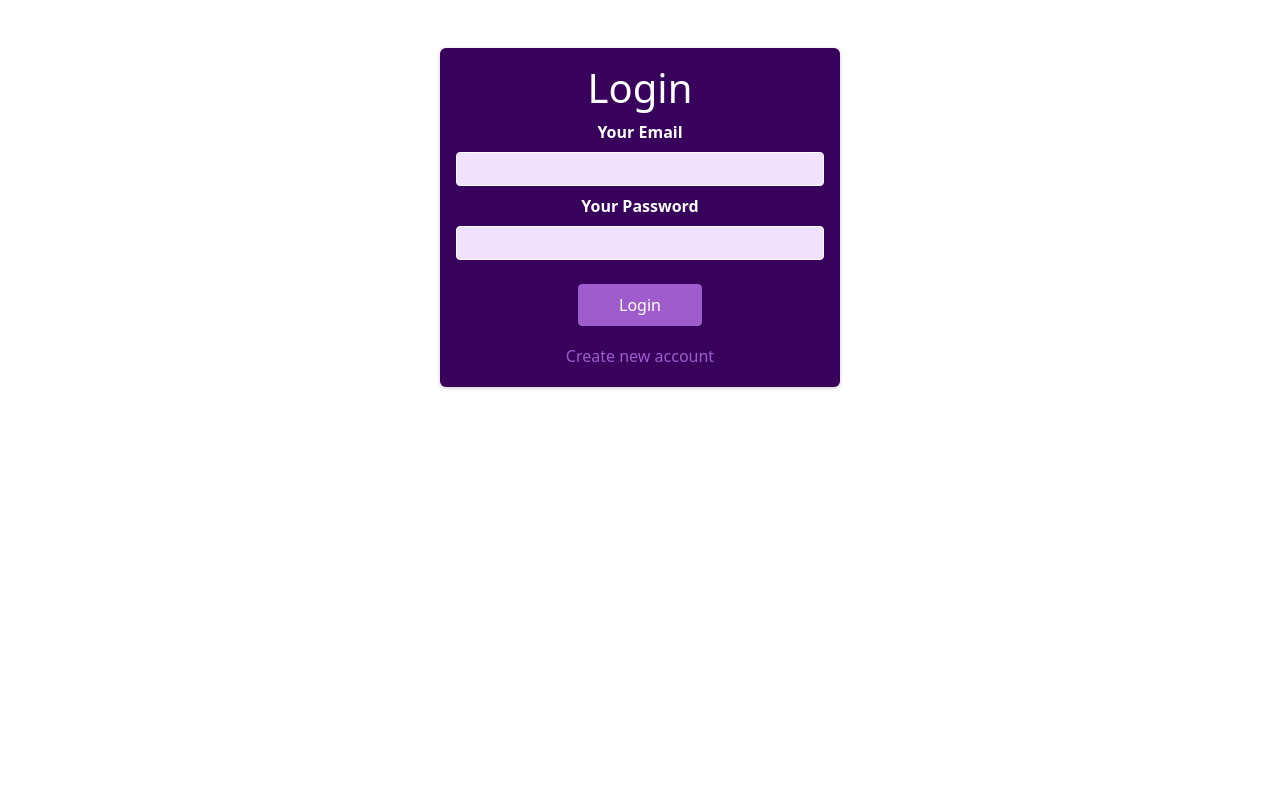
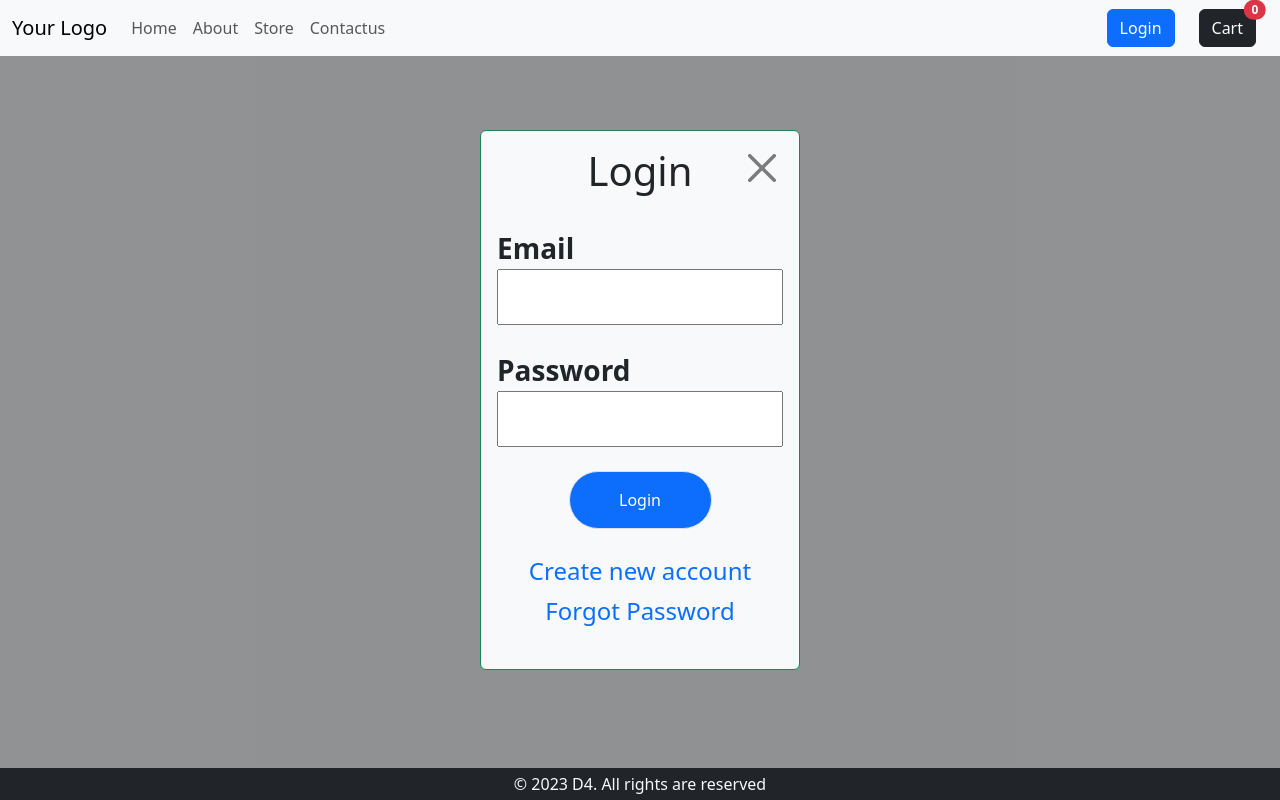
Before and after one commit to codepath26/Eccomarce_React, a React (Create React App) app: page /login in a window 1280 px wide. Built offline with nearby package versions, Linux system fonts and the light colour scheme.

Commit message:
adding new modal layout for the login and signup

```diff
--- a/package.json
+++ b/package.json
@@ -6,6 +6,7 @@
     "@testing-library/jest-dom": "^5.17.0",
     "@testing-library/react": "^13.4.0",
     "@testing-library/user-event": "^13.5.0",
+    "axios": "^1.6.2",
     "bootstrap": "^5.3.2",
     "react": "^18.2.0",
     "react-dom": "^18.2.0",
--- a/src/App.js
+++ b/src/App.js
@@ -7,6 +7,7 @@ import { useState } from "react";
 import Footer from "./Components/Footer/Footer";
 import ProductsProvider from "./Context/ProductsContext";
 import AuthContextProvider from "./Context/AuthContext";
+import Signup from "./Components/Auth/Signup";
 
    //this is the kind mistack which i made i used to render elements into the header so that the element is not show into the web pade don't do the next time
                   //  <Header>
@@ -26,22 +27,10 @@ function App() {
     <AuthContextProvider>
     <CartProvider>
       <ProductsProvider>
-                    {/* Conditionally render Header and Footer based on the route */}
-                    {window.location.pathname !== '/login' && window.location.pathname !== '/signup' && (
-              <>
-                <Header onOpen={onShowCart} />
-                {showCart && <Cart onClose={onHideCart} />}
-              </>
-            )}
-
-            <Outlet />
-
-            {/* Conditionally render Footer based on the route */}
-            {window.location.pathname !== '/login' && window.location.pathname !== '/signup' && <Footer />}
-      {/* <Header onOpen={onShowCart}/>  */}
-      {/* {showCart && <Cart onClose ={onHideCart} />} */}
-      {/* <Outlet/> */}
-      {/* <Footer/> */}
+      <Header onOpen={onShowCart}/>
+      {showCart && <Cart onClose ={onHideCart} />}
+      <Outlet/>
+      <Footer/>
     </ProductsProvider>
     </CartProvider>
     </AuthContextProvider>
--- a/src/Components/Auth/AuthForm.js
+++ b/src/Components/Auth/AuthForm.js
@@ -4,6 +4,7 @@ import classes from "./AuthForm.module.css";
 import { useAuthContext } from "../../Context/AuthContext";
 
 const AuthForm = () => {
+
   const emailInputRef = useRef();
   const passwordInputRef = useRef();
   const [isLogin, setIsLogin] = useState(true);
--- /dev/null
+++ b/src/Components/Auth/Signup.js
@@ -0,0 +1,18 @@
+import React from 'react'
+import { createPortal } from 'react-dom'
+import SignUpModal from '../Overlays/SignUpModal';
+
+function Signup(props) {
+
+  const portalElement = document.getElementById('overlays');
+  return (
+    <>
+
+     {
+      createPortal(<SignUpModal onclose={props.onClose}/>,portalElement)
+     }
+    </>
+  )
+}
+
+export default Signup;
--- a/src/Components/Header/Header.js
+++ b/src/Components/Header/Header.js
@@ -1,18 +1,24 @@
 import React from "react";
 import "bootstrap/dist/css/bootstrap.min.css";
-import { Link, NavLink } from "react-router-dom";
+import { Link, NavLink, useNavigate } from "react-router-dom";
 import { useProduct } from "../../Context/CartContext";
 import { useAuthContext } from "../../Context/AuthContext";
 
 function Header(props) {
   const { cartDetails } = useProduct();
-  const {logoutHandler} = useAuthContext();
+  const {logoutHandler ,userIsLoggedIn} = useAuthContext();
+    const navigate = useNavigate();
   const totalNumber = cartDetails.products.reduce((acc, product) => {
     return acc + product.quantity;
   }, 0);
   console.log("total number", totalNumber);
+  const onLogOut = ()=>{
+    logoutHandler();
+    navigate('/login');
+
+  }
   return (
-    <nav className="navbar navbar-expand-lg navbar-light bg-light position-fixed top-0 left-0 w-100">
+    <nav className="navbar navbar-expand-lg navbar-light bg-light position-fixed top-0 left-0 w-100 z-1">
       <div className="container">
         <Link className="navbar-brand" to="#">
           Your Logo
@@ -74,10 +80,7 @@ function Header(props) {
         </div>
       </div>
 
-      <Link className="btn btn-primary" to="/login">
-        Login
-      </Link>
-      <button onClick={()=>logoutHandler()} className="btn btn-primary mx-1">Logout</button>
+     { !userIsLoggedIn  ? <Link className="btn btn-primary" to="/login">Login</Link> : <button onClick={onLogOut} className="btn btn-primary mx-1">Logout</button>}
       <button
         className="btn btn-dark mx-4 position-relative"
         onClick={() => {
--- /dev/null
+++ b/src/Components/Overlays/LoginModal.js
@@ -0,0 +1,95 @@
+import axios from "axios";
+import React, { useState } from "react";
+import { Link, useNavigate } from "react-router-dom";
+
+function LoginModal(props) {
+  const [email, setEmail] = useState("");
+  const [password, setPassword] = useState("");
+
+  const navigate = useNavigate();
+  const closeOverlay = () => {
+    navigate("/");
+  };
+  const onLogin = async (e) => {
+    e.preventDefault();
+    const user = {
+      email: email,
+      password: password,
+    };
+    try {
+      const response = await axios.post(
+        `https://identitytoolkit.googleapis.com/v1/accounts:signInWithPassword?key=${process.env.REACT_APP_FIREBASE_API_KEY}`,
+        user
+      );
+      console.log("Login response",response);
+      navigate('/');
+    } catch (err) {
+      console.log(err);
+    }
+  };
+  return (
+    <>
+      <div className="w-100 vh-100  d-flex justify-content-center align-items-center bg-dark bg-opacity-50 z-2">
+        <div className="w-50">
+          <form
+            onClick={onLogin}
+            className="border border-success w-50 m-auto p-3 rounded z-3 bg-light position-relative"
+          >
+            <button
+              className="btn-close z-1 position-absolute top-0 end-0 fs-3 m-3 "
+              onClick={() => closeOverlay()}
+            ></button>
+            <div className="text-center">
+              <h1>Login</h1>
+            </div>
+            <div className="d-flex flex-column">
+              <label className="fs-3 fw-bold mt-4" htmlFor="email">
+                Email
+              </label>
+              <input
+                type="email"
+                className="p-2 fs-4"
+                required
+                value={email}
+                onChange={(e) => setEmail(e.target.value)}
+              />
+            </div>
+            <div className="d-flex flex-column">
+              <label className="fs-3 fw-bold mt-4" htmlFor="password">
+                Password
+              </label>
+              <input
+                type="password"
+                className="p-2 fs-4"
+                id="password"
+                value={password}
+                onChange={(e) => setPassword(e.target.value)}
+              />
+            </div>
+            <div className="text-center">
+              <button className="btn btn-primary mt-4 w-50 border rounded-pill p-3">
+                Login
+              </button>
+            </div>
+            <div className="text-center my-3 p-2 fs-4">
+              <Link
+                to="/signup"
+                className="d-block link-offset-2 link-offset-3-hover link-underline link-underline-opacity-0 link-underline-opacity-75-hover"
+              >
+                Create new account
+              </Link>
+              <Link
+                to="/resetpassword"
+                className="d-block link-offset-2 link-offset-3-hover link-underline link-underline-opacity-0 link-underline-opacity-75-hover mt-1"
+              >
+                Forgot Password
+              </Link>
+            </div>
+          </form>
+        </div>
+      </div>
+    </>
+  );
+}
+
+export default LoginModal;
--- /dev/null
+++ b/src/Components/Overlays/SignUpModal.js
@@ -0,0 +1,97 @@
+
+import axios from "axios";
+import React, { useState } from "react";
+import { Link } from "react-router-dom";
+import { useNavigate } from "react-router-dom";
+import { useAuthContext } from "../../Context/AuthContext";
+
+function SignUpModal(props) {
+  const [email, setEmail] = useState("");
+  const [password, setPassword] = useState("");
+  const navigate = useNavigate();
+  const {logginHandler} = useAuthContext();
+
+  const closeOverlay = (e) => {
+    navigate("/");
+  };
+
+  const onSubmitHandler = (e) => {
+    e.preventDefault();
+    const user = {
+      email: email,
+      password: password,
+    };
+    async function sendRequest() {
+      try {
+        const response = await axios.post(
+          `https://identitytoolkit.googleapis.com/v1/accounts:signUp?key=${process.env.REACT_APP_FIREBASE_API_KEY}`,
+          user
+        );
+        console.log(response);
+        logginHandler(response.data.idToken)
+        navigate('/login');
+      } catch (err) {
+        console.log("err",err);
+      }
+    }
+    sendRequest();
+  };
+
+  return (
+    <>
+      <div
+
+        className="w-100 vh-100  d-flex justify-content-center align-items-center bg-dark bg-opacity-50 z-1"
+      >
+        <div className="w-50">
+          <form
+            onSubmit={onSubmitHandler}
+            className="border border-success w-50 m-auto p-3 rounded z-3 bg-light position-relative"
+          >
+            <button
+              onClick={ closeOverlay}
+              className="btn-close z-1 position-absolute top-0 end-0 fs-3 m-3 "
+            ></button>
+            <div className="text-center">
+              <h1>Signup</h1>
+            </div>
+            <div className="d-flex flex-column">
+              <label className="fs-3 fw-bold mt-4" htmlFor="email">
+                Email
+              </label>
+              <input
+                type="email"
+                className="p-2 fs-4"
+                value={email}
+                onChange={(e) => setEmail(e.target.value)}
+
+              />
+            </div>
+            <div className="d-flex flex-column">
+              <label className="fs-3 fw-bold mt-4" htmlFor="password">
+                Password
+              </label>
+              <input
+                type="password"
+                className="p-2 fs-4"
+                value={password}
+                onChange={(e) => setPassword(e.target.value)}
+
+              />
+            </div>
+            <div className="text-center">
+              <button className="btn btn-primary mt-4 w-50 border rounded-pill p-3">
+                Signup
+              </button>
+            </div>
+            <div className="text-center my-3 fs-4">
+              <p className="d-inline">Already Have an account?</p>{" "}
+              <Link to="/login">Login</Link>
+            </div>
+          </form>
+        </div>
+      </div>
+    </>
+  );
+}
+export default SignUpModal;
```
Also changed, not shown: src/Components/Auth/Login.js (added, +18 -0 lines), src/Components/Welcome/Welcome.js (added, +10 -0 lines), src/index.js (+13 -6 lines), 1 other file (tests, documents, lock files or other folders).
